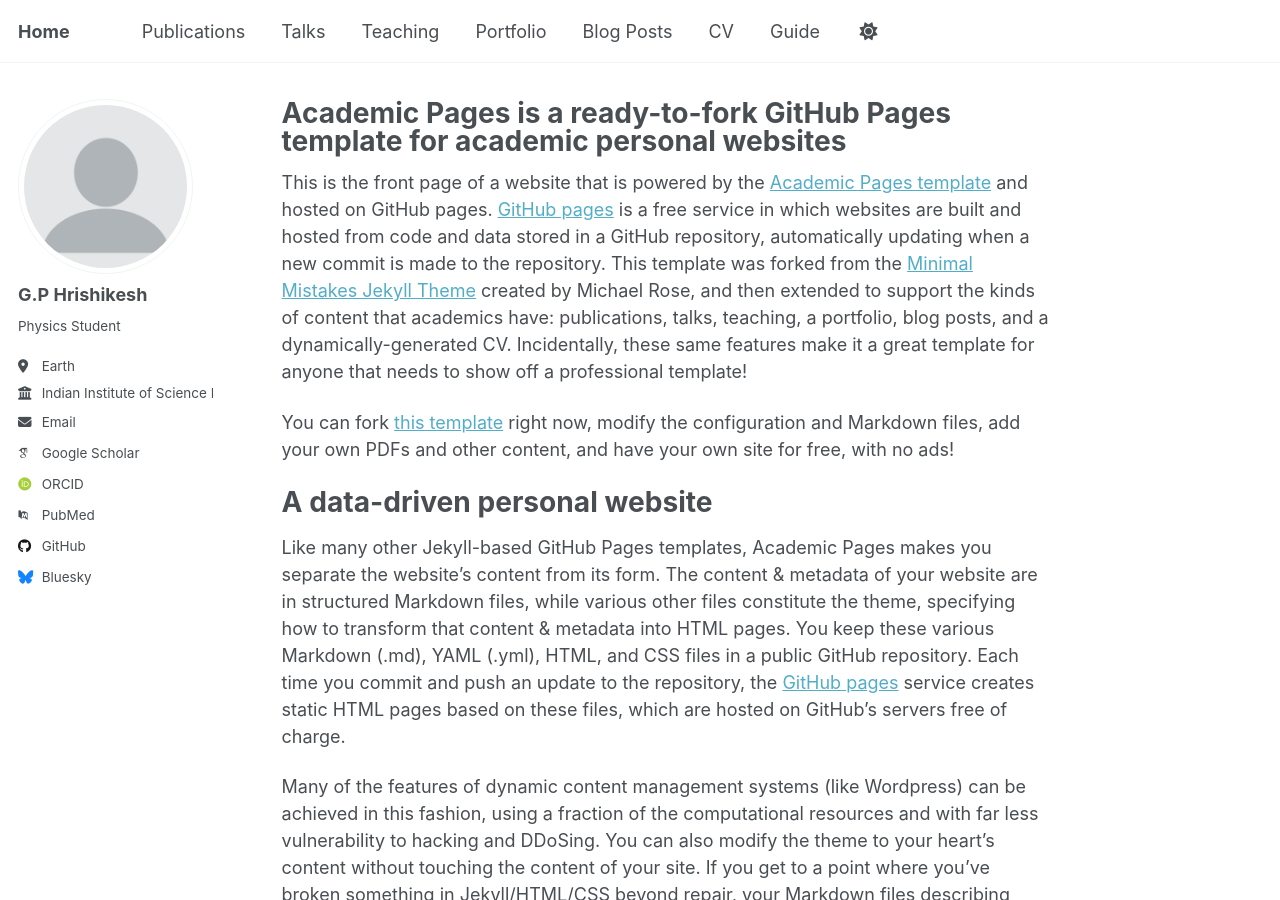
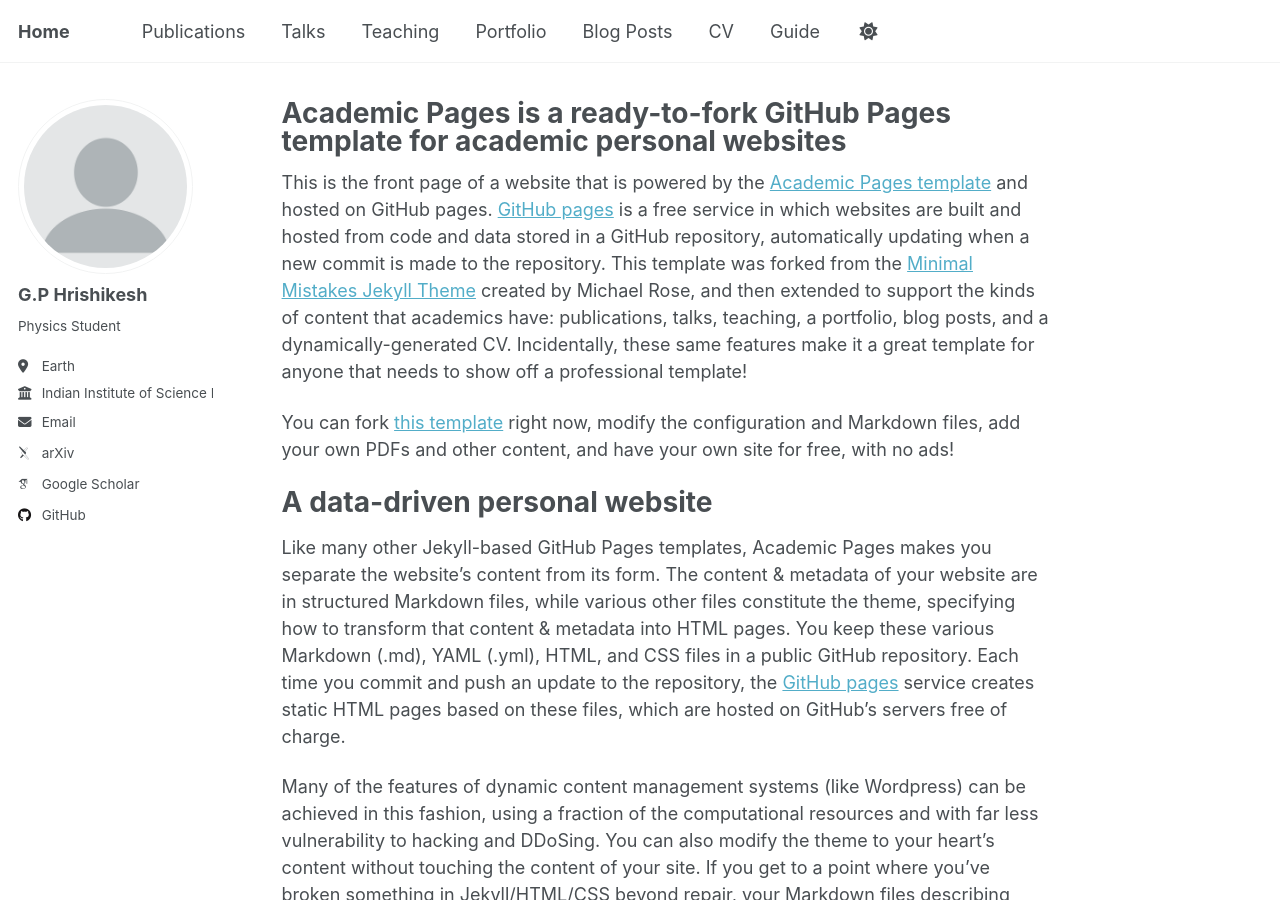
Before and after one commit to gphrishi/gphrishi.github.io, a Jekyll site: the page built from _pages/about.md, in a window 1280 px wide and 900 px high. Built offline with Jekyll 4.4.1, drawn with Linux system fonts in a browser that asks for light colours; some web fonts are replaced; a script that is not in the unit is left out; some of the changed lines change nothing that is shown.

Commit message:
Update _config.yml

```diff
--- a/_config.yml
+++ b/_config.yml
@@ -33,12 +33,12 @@
 
   # Academic websites
   academia         : # URL
-  arxiv            : # URL - Update with the correct link to your profile
+  arxiv            : "https://scholar.google.com/citations?user=PS_CX0AAAAAJ"
   googlescholar    : "https://scholar.google.com/citations?user=PS_CX0AAAAAJ"
   impactstory      : # URL
-  orcid            : "http://orcid.org/yourorcidurl"
+  orcid            : #
   semantic         : # URL
-  pubmed           : "https://www.ncbi.nlm.nih.gov/pubmed/?term=john+snow"
+  pubmed           : #
   researchgate     : # URL
   scopus           : # URL
 
@@ -46,13 +46,13 @@
   bitbucket        : # Username - Update with your username on the site
   codepen          : # Username
   dribbble         : # Username
-  github           : "academicpages"
+  github           : "gphrishi"
   kaggle           : # Username
   stackoverflow    : # User number or user number and name (i.e., use "1" or "1/jeff-atwood")
 
   # Social media
   artstation       : # Username
-  bluesky          : "bsky.app" # Replace this with you Bluesky username
+  bluesky          : # Replace this with you Bluesky username
   facebook         : # Username
   flickr           : # Username
   foursquare       : # Username
```
